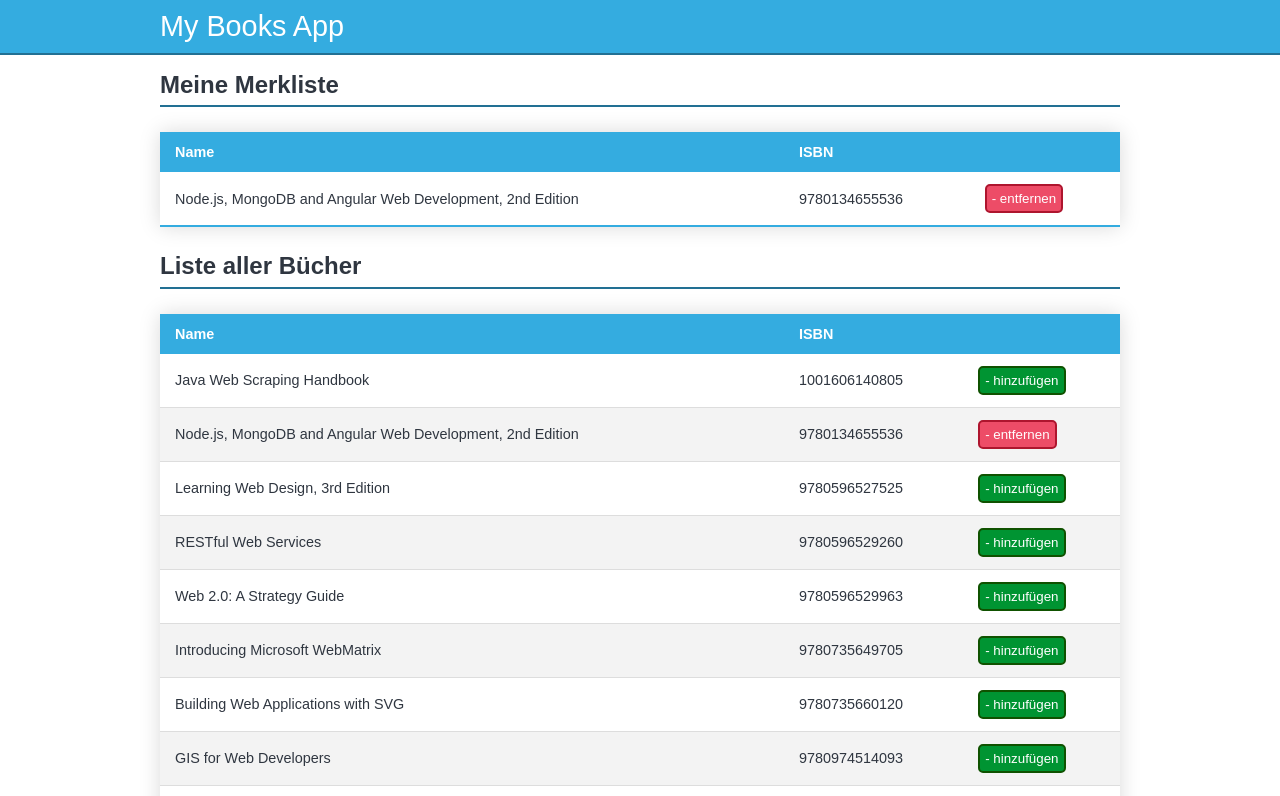
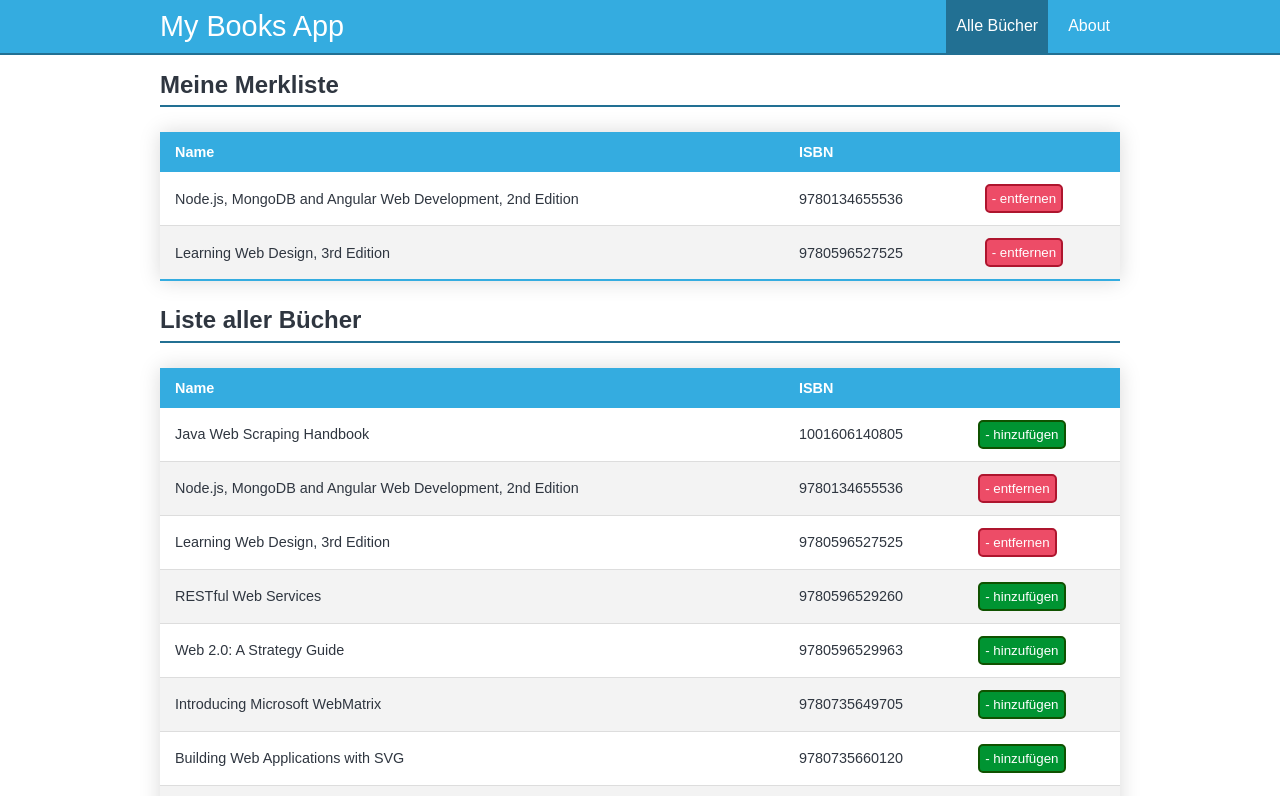
Before and after one commit to may17/my-books-app, a Vue app: page / in a window 1280 px wide. Shown: the top 796 px of the page. Built offline with nearby package versions, Linux system fonts and the light colour scheme; data requests are answered from the project's data file.

Commit message:
Add startpoint for excersise 5

```diff
--- a/db.json
+++ b/db.json
@@ -34,7 +34,7 @@
       "publisher": "O'Reilly Media",
       "price": "$4.13",
       "numPages": 480,
-      "isBookmarked": false
+      "isBookmarked": true
     },
     {
       "id": "9780596529260",
--- a/package.json
+++ b/package.json
@@ -10,7 +10,8 @@
   },
   "dependencies": {
     "core-js": "^3.8.3",
-    "vue": "^3.2.6"
+    "vue": "^3.2.6",
+    "vue-router": "^4.0.12"
   },
   "devDependencies": {
     "@babel/core": "^7.12.16",
--- a/src/App.vue
+++ b/src/App.vue
@@ -1,97 +1,22 @@
 <template>
   <header class="header">
-    <div class="wrapper">
+    <div class="wrapper wrapper--header">
       <p class="header__logo">My Books App</p>
+
+      <nav class="header__link-list">
+        <router-link class="header__link-item" to="/">Alle Bücher</router-link>
+        <router-link class="header__link-item" to="/about">About</router-link>
+      </nav>
     </div>
   </header>
   <main class="wrapper">
-    <ItemTable
-      headline="Meine Merkliste"
-      :rowsData="bookmarks"
-      @bookmark-changed="handleBookmarkChange"
-    />
-    <ItemTable
-      headline="Liste aller Bücher"
-      :rowsData="books"
-      @bookmark-changed="handleBookmarkChange"
-    />
+    <router-view />
   </main>
 </template>
 
 <script>
-import ItemTable from "./components/ItemTable.vue";
-
 export default {
   name: "App",
-  data() {
-    return {
-      books: [],
-    };
-  },
-  components: {
-    ItemTable,
-  },
-  computed: {
-    bookmarks() {
-      return this.books.filter((book) => book.isBookmarked);
-    },
-  },
-  methods: {
-    async handleBookmarkChange(id) {
-      /** find current book element */
-      const index = this.books.findIndex((book) => book.id === id);
-
-      /** try to update the book otherwise give the user a response that action was not successful */
-      try {
-        /** store the new book value. It's always the oposite boolean of the current state. */
-        const newBookmarkedValue = !this.books[index].isBookmarked;
-
-        /**
-         * If you like to update some data you need to override the whole record.
-         * First you should spread in an new shallow copy of this.books[index].
-         * Afterwards you should add the properties with the new values.
-         * They will merged together into a new object.
-         */
-        const data = {
-          ...this.books[index],
-          isBookmarked: newBookmarkedValue,
-        };
-
-        /**
-         * Start a fetch with the put method.
-         * Their exists noch UPDATE Method in http but PUT is one solution to handle that.
-         * We need to address book we like to update.
-         * Don't forget to send the body as serialized string,
-         *
-         */
-        await fetch(`http://localhost:3000/books/${id}`, {
-          method: "PUT",
-          headers: {
-            "Content-Type": "application/json",
-          },
-          body: JSON.stringify(data),
-        });
-
-        /**
-         * After a sucessful update of our record
-         * we need to update our local state.
-         *
-         * We are done
-         */
-        this.books[index].isBookmarked = newBookmarkedValue;
-      } catch {
-        alert(
-          "Es gab leider einen technischen Fehler und das Buch konnte nicht hinzugefügt werden."
-        );
-      }
-    },
-  },
-  async created() {
-    const response = await fetch("http://localhost:3000/books");
-    const jsonData = await response.json();
-
-    this.books = jsonData;
-  },
 };
 </script>
 
@@ -117,6 +42,11 @@ body {
   width: 960px;
 }
 
+.wrapper--header {
+  display: flex;
+  justify-content: space-between;
+}
+
 .header {
   color: #ffffff;
   line-height: 3.3rem;
@@ -126,6 +56,18 @@ body {
 
 .header__logo {
   font-size: 1.8rem;
+}
+
+.header__link-item {
+  display: inline-block;
+  color: #fff;
+  text-decoration: none;
+  margin-left: 10px;
+  padding: 0 10px;
+}
+
+.router-link-active.header__link-item {
+  background-color: var(--primary-dark);
 }
 
 .table-item__table {
--- a/src/main.js
+++ b/src/main.js
@@ -1,4 +1,7 @@
 import { createApp } from "vue";
+import router from "./router";
 import App from "./App.vue";
 
-createApp(App).mount("#app");
+const app = createApp(App);
+app.use(router);
+app.mount("#app");
--- /dev/null
+++ b/src/router.js
@@ -0,0 +1,23 @@
+import { createRouter, createWebHistory } from "vue-router";
+import AllBooksPage from "@/views/AllBooksPage.vue";
+import AboutPage from "@/views/AboutPage.vue";
+
+const routes = [
+  {
+    path: "/",
+    name: "AllBooksPage",
+    component: AllBooksPage,
+  },
+  {
+    path: "/about",
+    name: "AboutPage",
+    component: AboutPage,
+  },
+];
+
+const router = createRouter({
+  history: createWebHistory(),
+  routes, // short for `routes: routes`
+});
+
+export default router;
--- /dev/null
+++ b/src/views/AboutPage.vue
@@ -0,0 +1,4 @@
+<template>
+  <h1>About us</h1>
+  <p>This is just an example page for a route usage purpose.</p>
+</template>
--- /dev/null
+++ b/src/views/AllBooksPage.vue
@@ -0,0 +1,89 @@
+<template>
+  <ItemTable
+    headline="Meine Merkliste"
+    :rowsData="bookmarks"
+    @bookmark-changed="handleBookmarkChange"
+  />
+  <ItemTable
+    headline="Liste aller Bücher"
+    :rowsData="books"
+    @bookmark-changed="handleBookmarkChange"
+  />
+</template>
+
+<script>
+import ItemTable from "@/components/ItemTable.vue";
+
+export default {
+  name: "AllBooksPage",
+  data() {
+    return {
+      books: [],
+    };
+  },
+  components: {
+    ItemTable,
+  },
+  computed: {
+    bookmarks() {
+      return this.books.filter((book) => book.isBookmarked);
+    },
+  },
+  methods: {
+    async handleBookmarkChange(id) {
+      /** find current book element */
+      const index = this.books.findIndex((book) => book.id === id);
+
+      /** try to update the book otherwise give the user a response that action was not successful */
+      try {
+        /** store the new book value. It's always the oposite boolean of the current state. */
+        const newBookmarkedValue = !this.books[index].isBookmarked;
+
+        /**
+         * If you like to update some data you need to override the whole record.
+         * First you should spread in an new shallow copy of this.books[index].
+         * Afterwards you should add the properties with the new values.
+         * They will merged together into a new object.
+         */
+        const data = {
+          ...this.books[index],
+          isBookmarked: newBookmarkedValue,
+        };
+
+        /**
+         * Start a fetch with the put method.
+         * Their exists noch UPDATE Method in http but PUT is one solution to handle that.
+         * We need to address book we like to update.
+         * Don't forget to send the body as serialized string,
+         *
+         */
+        await fetch(`http://localhost:3000/books/${id}`, {
+          method: "PUT",
+          headers: {
+            "Content-Type": "application/json",
+          },
+          body: JSON.stringify(data),
+        });
+
+        /**
+         * After a sucessful update of our record
+         * we need to update our local state.
+         *
+         * We are done
+         */
+        this.books[index].isBookmarked = newBookmarkedValue;
+      } catch {
+        alert(
+          "Es gab leider einen technischen Fehler und das Buch konnte nicht hinzugefügt werden."
+        );
+      }
+    },
+  },
+  async created() {
+    const response = await fetch("http://localhost:3000/books");
+    const jsonData = await response.json();
+
+    this.books = jsonData;
+  },
+};
+</script>
```
Also changed, not shown: 1 other file (tests, documents, lock files or other folders).
